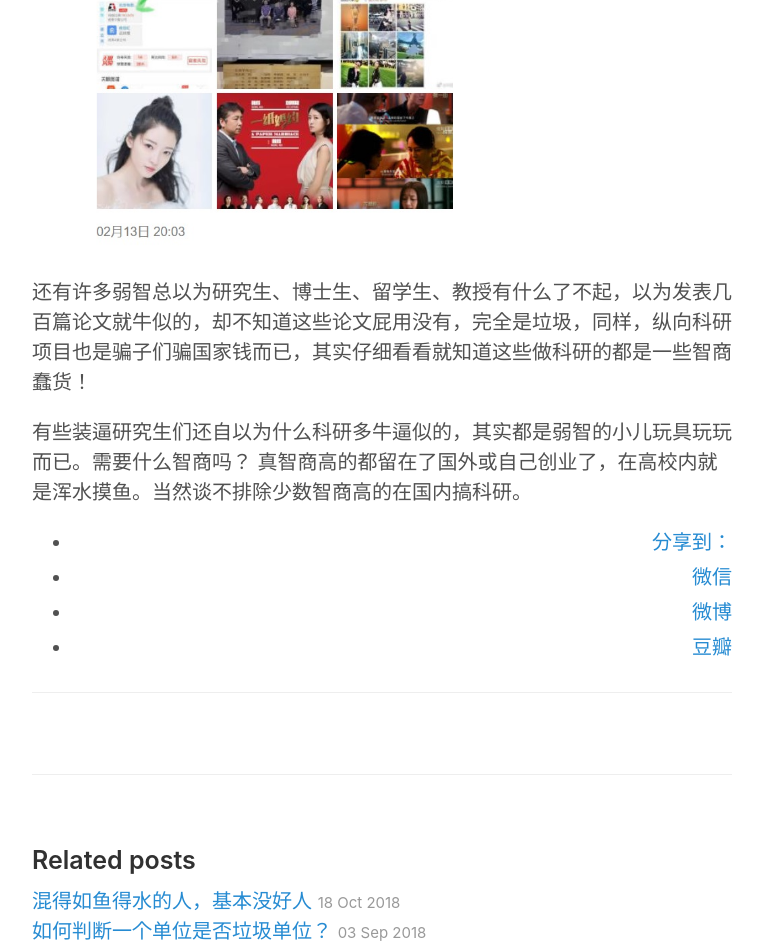
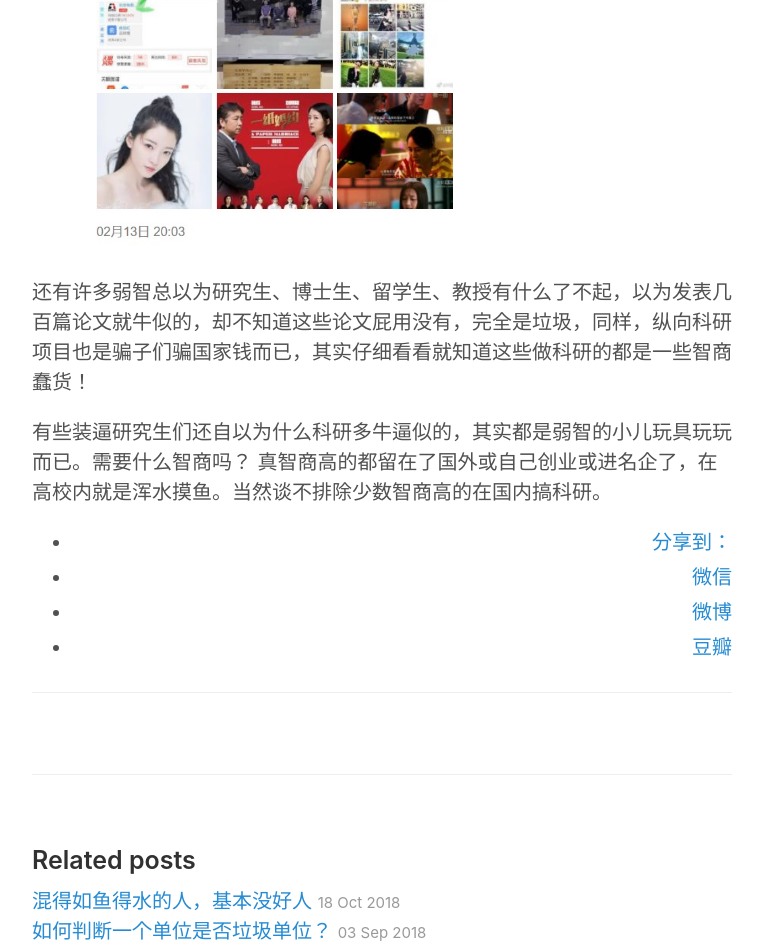
Before and after one commit to hwdong/hwdong-old.github.io, a Jekyll site: the page built from _posts/2019-02-13-翟天临只不过是沧海一粟.md, in a window 1280 px wide. Shown: the part 934-1883 px from the top of the page, without its empty margins (258-1021 px from the left). Built offline with Jekyll 4.4.1, drawn with Linux system fonts in a browser that asks for light colours; comment, search, counter and statistics services are not loaded.

Commit message:
Update 2019-02-13-翟天临只不过是沧海一粟.md

```diff
--- a/_posts/2019-02-13-翟天临只不过是沧海一粟.md
+++ b/_posts/2019-02-13-翟天临只不过是沧海一粟.md
@@ -20,4 +20,4 @@ tags:
 
 还有许多弱智总以为研究生、博士生、留学生、教授有什么了不起，以为发表几百篇论文就牛似的，却不知道这些论文屁用没有，完全是垃圾，同样，纵向科研项目也是骗子们骗国家钱而已，其实仔细看看就知道这些做科研的都是一些智商蠢货！
 
-有些装逼研究生们还自以为什么科研多牛逼似的，其实都是弱智的小儿玩具玩玩而已。需要什么智商吗？  真智商高的都留在了国外或自己创业了，在高校内就是浑水摸鱼。当然谈不排除少数智商高的在国内搞科研。
+有些装逼研究生们还自以为什么科研多牛逼似的，其实都是弱智的小儿玩具玩玩而已。需要什么智商吗？  真智商高的都留在了国外或自己创业或进名企了，在高校内就是浑水摸鱼。当然谈不排除少数智商高的在国内搞科研。
```
